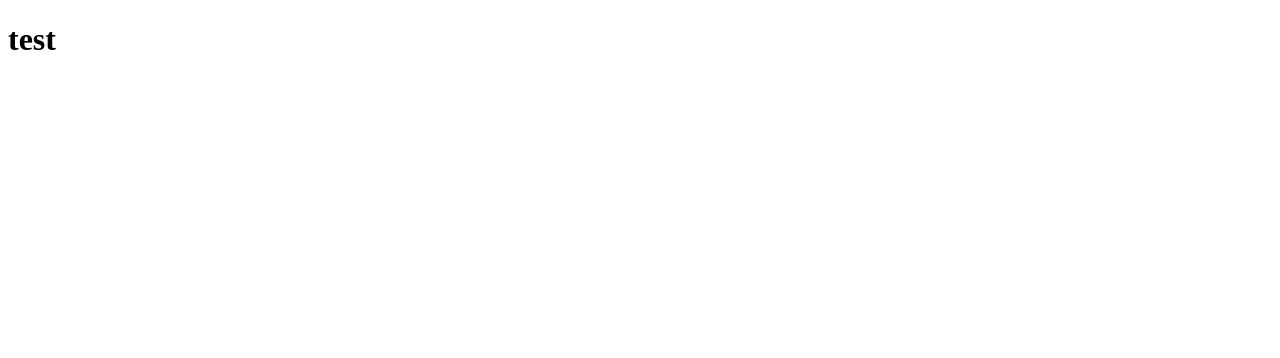
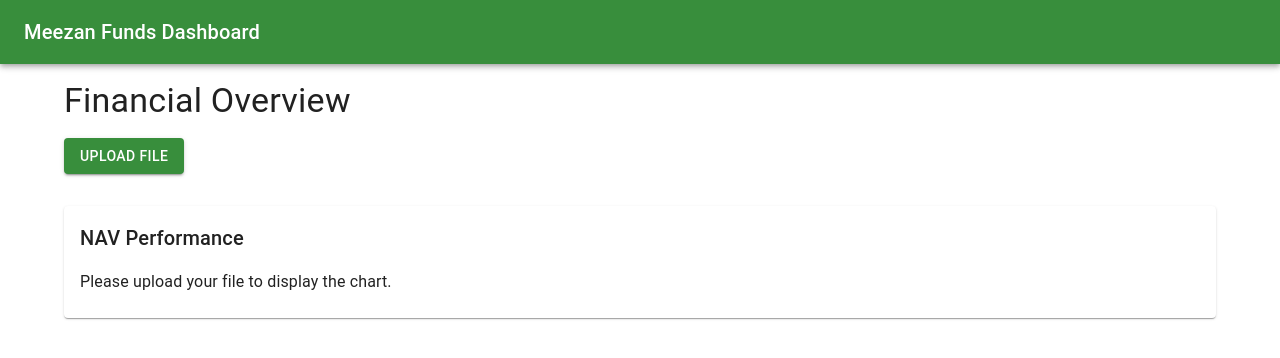
Before and after one commit to ibrahimahtsham/meezan-funds-to-graph, a React (Vite) app: page / in a window 1280 px wide. Shown: the top 358 px of the page. Built offline with nearby package versions, Linux system fonts and the light colour scheme.

Commit message:
base functionality implemented

```diff
--- a/package.json
+++ b/package.json
@@ -17,8 +17,11 @@
     "@nivo/core": "^0.94.0",
     "@nivo/line": "^0.94.0",
     "d3": "^7.9.0",
+    "pdfjs-dist": "^5.2.133",
+    "plotly.js": "^3.0.1",
     "react": "^19.1.0",
-    "react-dom": "^19.1.0"
+    "react-dom": "^19.1.0",
+    "react-plotly.js": "^2.6.0"
   },
   "devDependencies": {
     "@eslint/js": "^9.25.0",
--- a/src/App.jsx
+++ b/src/App.jsx
@@ -1,8 +1,34 @@
+import {
+  AppBar,
+  Container,
+  CssBaseline,
+  ThemeProvider,
+  Toolbar,
+  Typography,
+  createTheme,
+} from "@mui/material";
+import Dashboard from "./components/Dashboard";
+
+const theme = createTheme({
+  palette: {
+    primary: { main: "#388e3c" },
+    secondary: { main: "#81c784" },
+  },
+});
+
 function App() {
   return (
-    <>
-      <h1>test</h1>
-    </>
+    <ThemeProvider theme={theme}>
+      <CssBaseline />
+      <AppBar position="static">
+        <Toolbar>
+          <Typography variant="h6">Meezan Funds Dashboard</Typography>
+        </Toolbar>
+      </AppBar>
+      <Container sx={{ mt: 2 }}>
+        <Dashboard />
+      </Container>
+    </ThemeProvider>
   );
 }
 
--- /dev/null
+++ b/src/components/Dashboard.jsx
@@ -0,0 +1,60 @@
+import { Box, Card, CardContent, Typography } from "@mui/material";
+import { useState } from "react";
+import { parseChartData } from "../utils/parseData";
+import FileUploader from "./FileUploader";
+import LineChart from "./LineChart";
+
+function Dashboard() {
+  const [fileData, setFileData] = useState(null);
+  const [error, setError] = useState(null);
+
+  const handleDataParsed = (data) => {
+    console.log("Parsed data:", data);
+    if (data?.content) {
+      setFileData(data.content);
+      setError(null);
+    } else {
+      setError("No valid content found in the uploaded file.");
+      setFileData(null);
+    }
+  };
+
+  const chartData = fileData ? parseChartData(fileData) : [];
+
+  return (
+    <>
+      <Typography variant="h4" align="left" sx={{ mb: 2, ml: 0 }}>
+        Financial Overview
+      </Typography>
+      <FileUploader onDataParsed={handleDataParsed} />
+      {error && (
+        <Typography
+          variant="body1"
+          color="error"
+          align="left"
+          sx={{ mt: 1, ml: 0 }}
+        >
+          {error}
+        </Typography>
+      )}
+      <Box sx={{ mt: 4, width: "100%", px: 0 }}>
+        <Card sx={{ width: "100%" }}>
+          <CardContent>
+            <Typography variant="h6" align="left" sx={{ mb: 2 }}>
+              NAV Performance
+            </Typography>
+            {chartData.length ? (
+              <LineChart data={chartData} height={600} />
+            ) : (
+              <Typography variant="body1" align="left">
+                Please upload your file to display the chart.
+              </Typography>
+            )}
+          </CardContent>
+        </Card>
+      </Box>
+    </>
+  );
+}
+
+export default Dashboard;
--- /dev/null
+++ b/src/components/FileUploader.jsx
@@ -0,0 +1,75 @@
+import { Box, Button, Typography } from "@mui/material";
+import { useState } from "react";
+
+function FileUploader({ onDataParsed }) {
+  const [error, setError] = useState("");
+
+  const handleFileChange = (e) => {
+    const uploadedFile = e.target.files[0];
+    if (!uploadedFile) return;
+    parseFile(uploadedFile);
+  };
+
+  const parseFile = (file) => {
+    if (file.type === "text/plain" || file.type === "text/html") {
+      const reader = new FileReader();
+      reader.onload = (e) => {
+        const content = e.target.result;
+        onDataParsed({ type: file.type, content });
+      };
+      reader.onerror = () => setError("Error reading file.");
+      reader.readAsText(file);
+    } else if (file.type === "application/pdf") {
+      import("pdfjs-dist/legacy/build/pdf").then((pdfjsLib) => {
+        pdfjsLib.GlobalWorkerOptions.workerSrc =
+          "//cdnjs.cloudflare.com/ajax/libs/pdf.js/2.16.105/pdf.worker.min.js";
+        const fileReader = new FileReader();
+        fileReader.onload = function () {
+          const typedarray = new Uint8Array(this.result);
+          pdfjsLib
+            .getDocument(typedarray)
+            .promise.then((pdf) => {
+              let allText = "";
+              let numPages = pdf.numPages;
+              let count = 0;
+              for (let i = 1; i <= numPages; i++) {
+                pdf.getPage(i).then((page) => {
+                  page.getTextContent().then((textContent) => {
+                    const pageText = textContent.items
+                      .map((item) => item.str)
+                      .join(" ");
+                    allText += pageText;
+                    count++;
+                    if (count === numPages) {
+                      onDataParsed({ type: file.type, content: allText });
+                    }
+                  });
+                });
+              }
+            })
+            .catch((err) => setError(err.message));
+        };
+        fileReader.onerror = () => setError("Error reading PDF file.");
+        fileReader.readAsArrayBuffer(file);
+      });
+    } else {
+      setError("Unsupported file type.");
+    }
+  };
+
+  return (
+    <Box>
+      <Button variant="contained" component="label">
+        Upload File
+        <input type="file" hidden onChange={handleFileChange} />
+      </Button>
+      {error && (
+        <Typography color="error" variant="body2">
+          {error}
+        </Typography>
+      )}
+    </Box>
+  );
+}
+
+export default FileUploader;
--- /dev/null
+++ b/src/components/LineChart.jsx
@@ -0,0 +1,34 @@
+import Plot from "react-plotly.js";
+
+function LineChart({ data, height = 600 }) {
+  // Create traces for each series. The x values are categorical
+  const traces = data.map((series) => ({
+    x: series.data.map((point) => point.x),
+    y: series.data.map((point) => point.y),
+    type: "scatter",
+    mode: "lines+markers",
+    name: series.id,
+  }));
+
+  return (
+    <Plot
+      data={traces}
+      layout={{
+        autosize: true,
+        dragmode: "pan", // Enable pan default
+        title: "Interactive Zoomable Chart",
+        xaxis: { title: "Return Type", type: "category" },
+        yaxis: { title: "Value" },
+        margin: { t: 50, l: 60, r: 30, b: 50 },
+      }}
+      style={{ width: "100%", height }}
+      useResizeHandler={true}
+      config={{
+        responsive: true,
+        scrollZoom: true,
+      }}
+    />
+  );
+}
+
+export default LineChart;
--- /dev/null
+++ b/src/utils/parseData.js
@@ -0,0 +1,99 @@
+function abbreviateName(name) {
+  // Split on whitespace, filter out empty words, and join the capitalized initials
+  return name
+    .split(/\s+/)
+    .filter(Boolean)
+    .map((word) => word.charAt(0).toUpperCase())
+    .join("");
+}
+
+export function parseChartData(fileContent) {
+  // Ensure file content has a table
+  if (!fileContent.includes("<table")) {
+    console.warn("No table found in file content");
+    return [];
+  }
+
+  const parser = new DOMParser();
+  const doc = parser.parseFromString(fileContent, "text/html");
+
+  console.log("Document parsed, root element:", doc.documentElement.nodeName);
+  console.log("Document body snippet:", doc.body.innerHTML.substring(0, 500));
+
+  // Use absolute XPath since the document has an <html> root element
+  const xpath = "/html/body/form/div[4]/div[2]/div[1]/div[4]/table";
+  let tableNode = doc.evaluate(
+    xpath,
+    doc,
+    null,
+    XPathResult.FIRST_ORDERED_NODE_TYPE,
+    null
+  ).singleNodeValue;
+
+  if (!tableNode) {
+    console.warn("Table not found at the specified XPath:", xpath);
+    console.warn("Attempting fallback to document.querySelector('table')...");
+    tableNode = doc.querySelector("table");
+    if (!tableNode) {
+      console.warn("Fallback: No table element found.");
+      return [];
+    }
+  } else {
+    console.log("Found table using XPath:", xpath);
+  }
+
+  const rows = tableNode.querySelectorAll("tr");
+  const seriesByFund = {};
+
+  rows.forEach((row, index) => {
+    const cells = row.querySelectorAll("td");
+    if (cells.length < 12) {
+      console.log(`Skipping row ${index}: fewer than 12 cells.`);
+      return;
+    }
+
+    const fundName = cells[0].textContent.trim();
+    if (!fundName) {
+      console.log(`Skipping row ${index}: empty fund name.`);
+      return;
+    }
+
+    // Abbreviate the fund name so the id is shorter
+    const shortFundName = abbreviateName(fundName);
+
+    const nav = parseFloat(cells[5].textContent.replace("*", "").trim()) || 0;
+    const mtd = parseFloat(cells[6].textContent.replace("%", "").trim()) || 0;
+    const fytd = parseFloat(cells[7].textContent.replace("%", "").trim()) || 0;
+    const cytd = parseFloat(cells[8].textContent.replace("%", "").trim()) || 0;
+    const fy24 = parseFloat(cells[9].textContent.replace("%", "").trim()) || 0;
+    const fy23 = parseFloat(cells[10].textContent.replace("%", "").trim()) || 0;
+    const sinceInception =
+      parseFloat(cells[11].textContent.replace("%", "").trim()) || 0;
+
+    seriesByFund[shortFundName] = [
+      { x: "NAV", y: nav },
+      { x: "MTD", y: mtd },
+      { x: "FYTD", y: fytd },
+      { x: "CYTD", y: cytd },
+      { x: "FY24", y: fy24 },
+      { x: "FY23", y: fy23 },
+      { x: "Since Inception", y: sinceInception },
+    ];
+
+    console.log(
+      `Row ${index} - ${fundName} (${shortFundName}):`,
+      seriesByFund[shortFundName]
+    );
+  });
+
+  // Filter out series that are entirely zeros
+  const seriesArray = Object.keys(seriesByFund)
+    .filter((key) => seriesByFund[key].some((point) => point.y !== 0))
+    .map((key) => ({
+      id: key,
+      data: seriesByFund[key],
+    }));
+
+  console.log("Final chart data for line chart:", seriesArray);
+  return seriesArray;
+}
```
Also changed, not shown: 1 other file (tests, documents, lock files or other folders).
